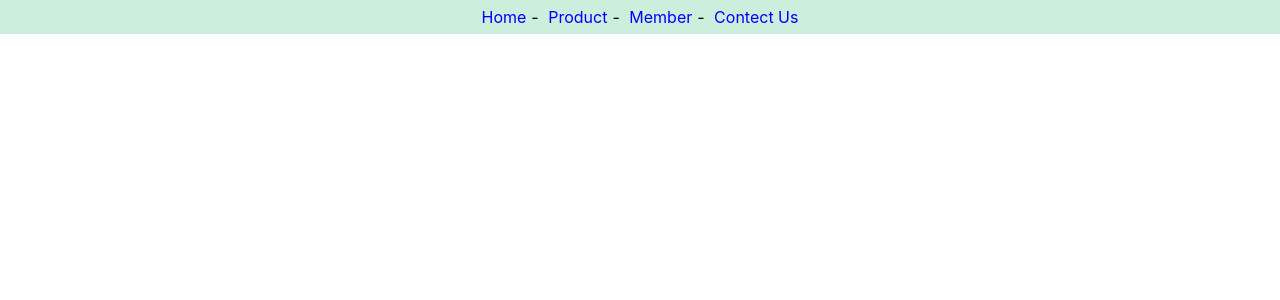
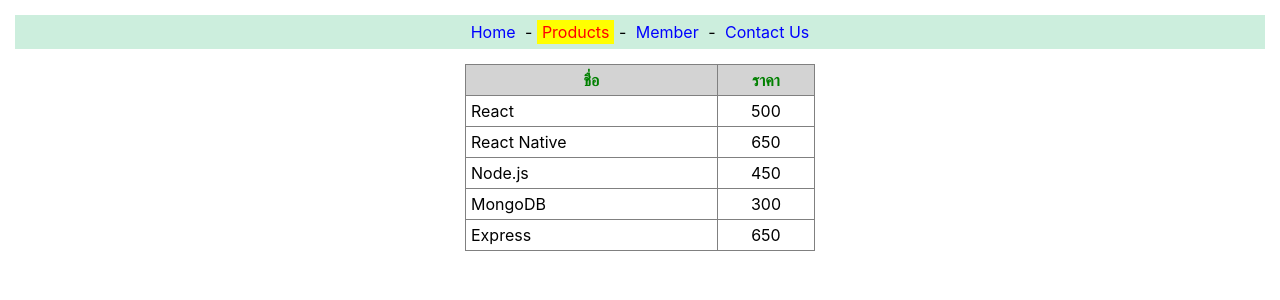
Before and after one commit to kuntida0709/app1, a React (Create React App) app: page /products in a window 1280 px wide. Shown: the top 300 px of the page. Built offline with nearby package versions, Linux system fonts and the light colour scheme.

Commit message:
router3 full version

```diff
--- a/src/App.js
+++ b/src/App.js
@@ -1,9 +1,9 @@
 import React from "react";
 
-import Router2 from "./router2";
+import Router3 from "./router3";
 export default function App() {
   return (
-    <Router2/>
+    <Router3/>
 
   )
 }
--- a/src/home.js
+++ b/src/home.js
@@ -4,7 +4,7 @@
     return(
         <p style={{textAlign:'center'}}>
             <h3>ยินดีต้อนรับเข้าสู่ React Store</h3>
-            รายชื่อ<a href="/product">สินค้า</a>ที่เรามีจำหน่าย <br/>
+            รายชื่อ<a href="/products">สินค้า</a>ที่เรามีจำหน่าย <br/>
             แต่ท่านต้องเป็น<a href="/member">สมาชิก</a>จึงจะสั่งซื้อได้ <br/>
             หากมีข้อสงสัย กรุณา<a href="/contact">ติดต่อเรา</a>
         </p>
--- /dev/null
+++ b/src/member.js
@@ -0,0 +1,8 @@
+import React from "react";
+
+export default function Member(){
+return(
+    <div style={{textAlign:'center'}}>Member page</div>
+)
+
+}
--- a/src/navlink.css
+++ b/src/navlink.css
@@ -1,13 +1,16 @@
 .nav{
-    background-color: #CED;
-    padding: 7px;
+    background-color:#ced ;
+    padding:7px;
     text-align: center;
+    margin: 15px;
 }
+
 .menu{
-    color: blue;
-    text-decoration: none;
+    color:blue;
+    text-decoration:none;
     padding: 2px 5px;
 }
+
 .active_menu{
     color: red;
     background-color: yellow;
--- /dev/null
+++ b/src/products.js
@@ -0,0 +1,25 @@
+import React from "react";
+import './product.css';
+
+export default class Products extends React.Component
+{
+    data = [
+        ['React',500],
+        ['React Native',650],
+        ['Node.js',450],
+        ['MongoDB',300],
+        ['Express',650],
+    ]
+    render() {
+        return (
+            <table border="1">
+            <tr><th>ชื่อ</th><th>ราคา</th></tr>
+            {
+                this.data.map(d =>{
+                    return <tr><td>{d[0]}</td><td>{d[1]}</td></tr>
+                })
+            }
+        </table>
+    )
+}
+}
--- /dev/null
+++ b/src/router3.js
@@ -0,0 +1,31 @@
+import React from "react";
+import { BrowserRouter, Routes, Route, NavLink } from "react-router-dom";
+import './navlink.css';
+import Home from "./home";
+import Products from "./products";
+import Member from "./member";
+
+
+export default function Router3() {
+    return (
+        <BrowserRouter>
+            <nav className="nav">
+                <NavLink to='/' className={({ isActive }) => isActive ? "active_menu" : "menu"} style={({ isActive }) => {
+                    return {
+                        fontWeight: isActive ? "bold" : ""
+                    };
+                }}>Home </NavLink> -&nbsp;
+                <NavLink to='/products' className={({ isActive }) => isActive ? "active_menu" : "menu"}>Products</NavLink> -&nbsp;
+                <NavLink to='/member' className={({ isActive }) => isActive ? "active_menu" : "menu"}>Member</NavLink> -&nbsp;
+                <NavLink to='/contact' className={({ isActive }) => isActive ? "active_menu" : "menu"}>Contact Us</NavLink>
+            </nav>
+            <Routes style={{margin:'20px'}}>
+                <Route path="/" element={<Home />} />
+                <Route path="/products" Component={Products} />
+                <Route path="/member" Component={Member} />
+                <Route path="/contact" element={<div style={{textAlign:'center'}}>Contact Page</div>} />
+                <Route path="/*" element={<div style={{textAlign:'center'}}>404 Not Found</div>} />
+            </Routes>
+        </BrowserRouter>
+    )
+}
```
Also changed, not shown: src/product.js (deleted, +0 -25 lines).
